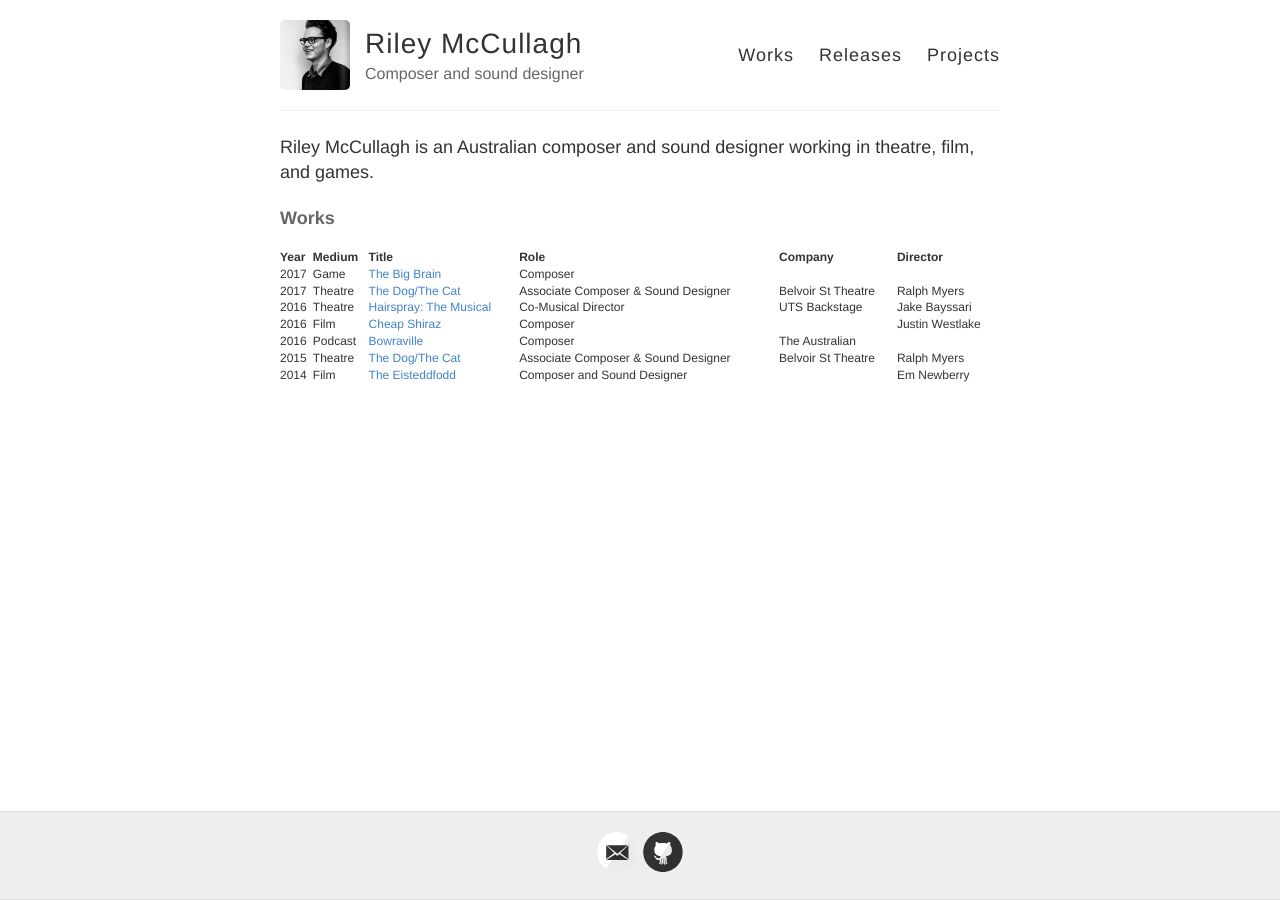
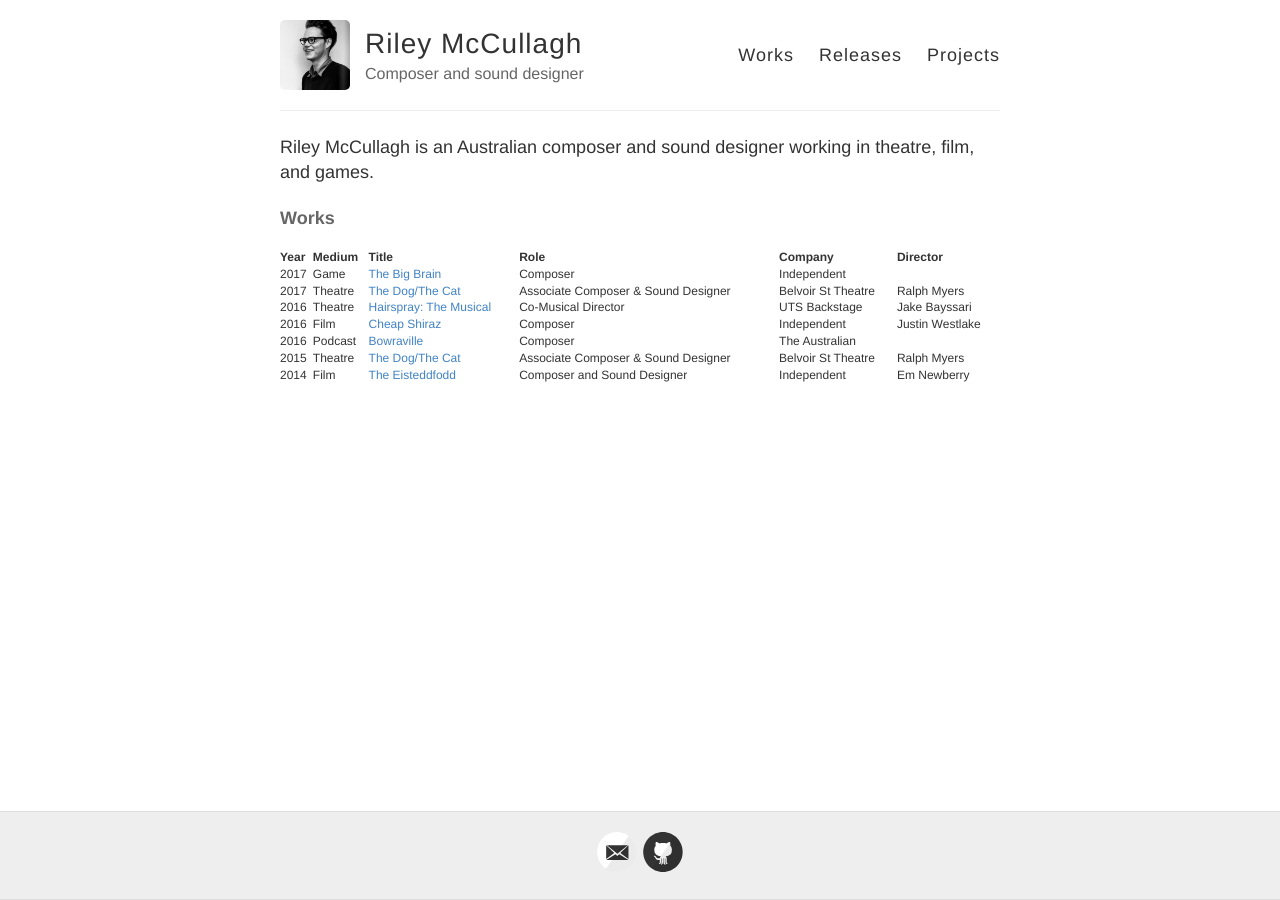
Before and after one commit to rileymccullagh/portfolio, a Jekyll site: the page built from docs/index.md, in a window 1280 px wide. Built offline with Jekyll 4.4.1, drawn with Linux system fonts in a browser that asks for light colours.

Commit message:
added independence

```diff
--- a/docs/index.md
+++ b/docs/index.md
@@ -9,10 +9,10 @@ Riley McCullagh is an Australian composer and sound designer working in theatre,
 
 | Year | Medium  | Title                                                          | Role                                | Company            | Director        |
 | ---  | ---     | ---                                                            | ---                                 | ---                | ---             |
-| 2017 | Game    | [The Big Brain](http://rileymccullagh.com/The-Big-Brain/)      | Composer                            |                    |                 |
+| 2017 | Game    | [The Big Brain](http://rileymccullagh.com/The-Big-Brain/)      | Composer                            | Independent      |                 |
 | 2017 | Theatre | [The Dog/The Cat](http://rileymccullagh.com/Cat-Dog/)          | Associate Composer & Sound Designer | Belvoir St Theatre | Ralph Myers     |
 | 2016 | Theatre | [Hairspray: The Musical](http://rileymccullagh.com/Hairspray/) | Co-Musical Director                 | UTS Backstage      | Jake Bayssari   |
-| 2016 | Film    | [Cheap Shiraz](http://rileymccullagh.com/Cheap-Shiraz/)        | Composer                            |                    | Justin Westlake |
+| 2016 | Film    | [Cheap Shiraz](http://rileymccullagh.com/Cheap-Shiraz/)        | Composer                            |Independent         | Justin Westlake |
 | 2016 | Podcast | [Bowraville](http://rileymccullagh.com/Bowraville/)            | Composer                            | The Australian     |                 |
 | 2015 | Theatre | [The Dog/The Cat](http://rileymccullagh.com/Cat-Dog/)          | Associate Composer & Sound Designer | Belvoir St Theatre | Ralph Myers     |
-| 2014 | Film    | [The Eisteddfodd](https://vimeo.com/124471791)                 | Composer and Sound Designer         |                    | Em Newberry     |
+| 2014 | Film    | [The Eisteddfodd](https://vimeo.com/124471791)                 | Composer and Sound Designer         | Independent        | Em Newberry     |
```
